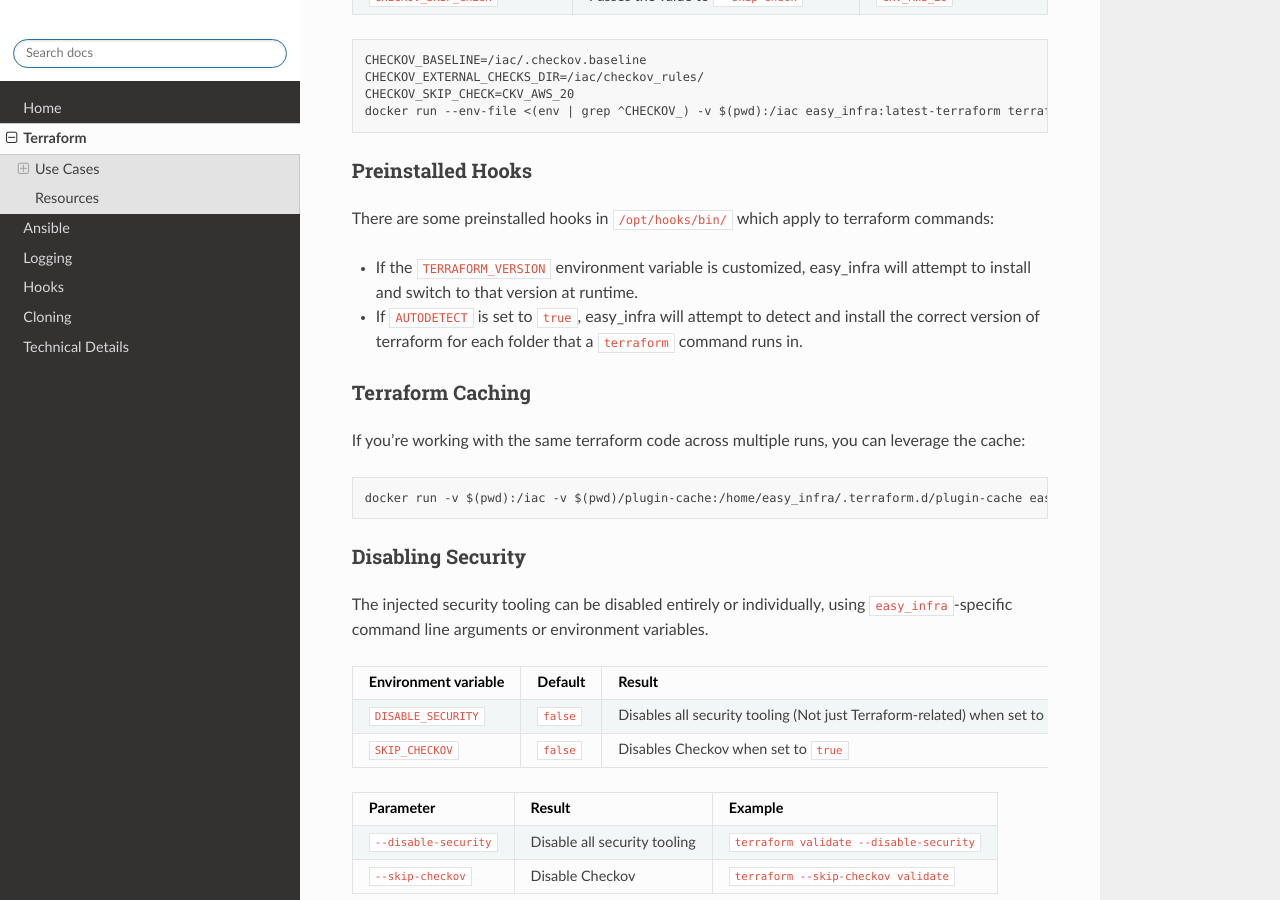
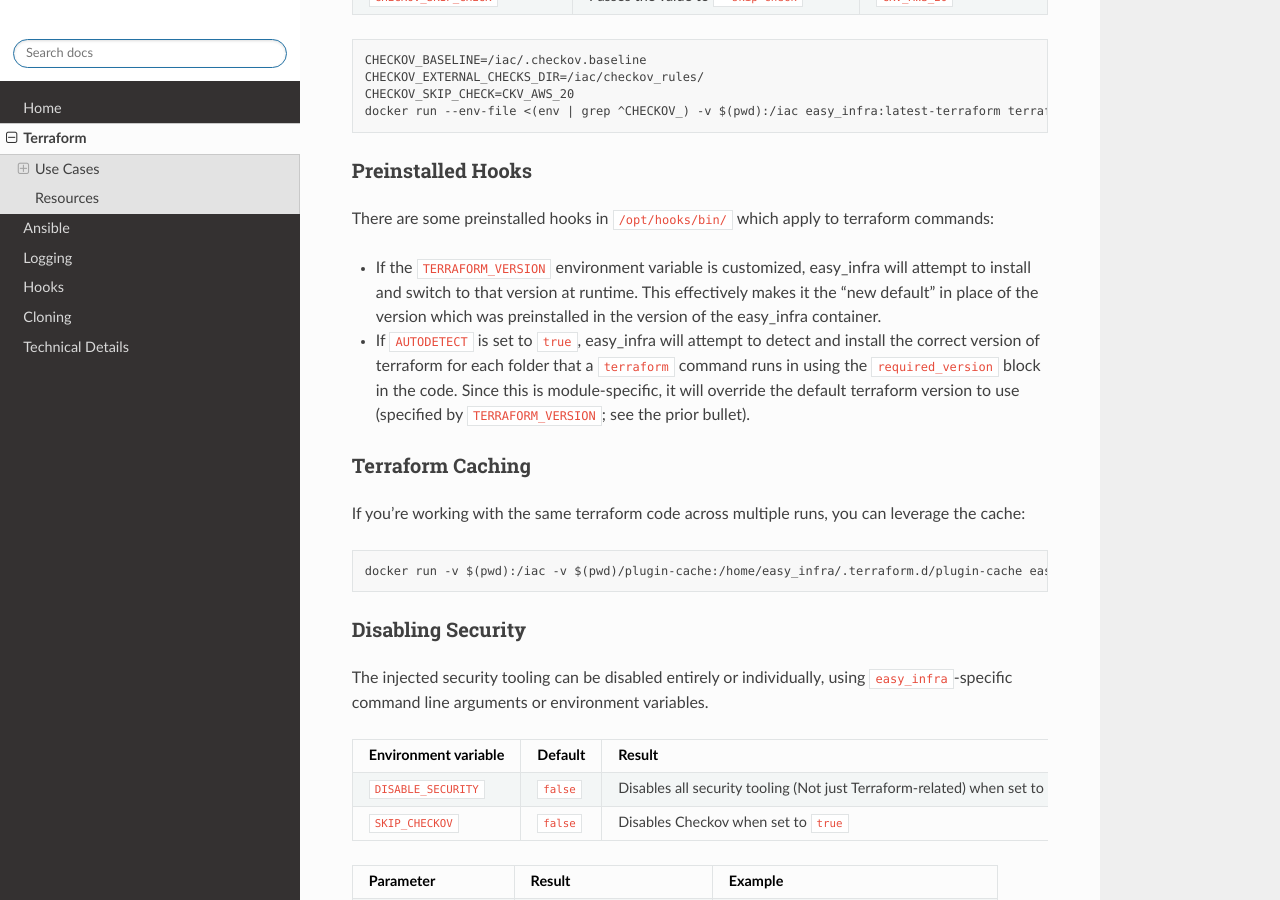
Before and after one commit to SeisoLLC/easy_infra, a Sphinx documentation site: the page built from docs/Terraform/index.rst, in a window 1280 px wide and 900 px high, scrolled down 879 px. Built offline with Sphinx 7.4.7 and the Read the Docs theme 2.0.0, drawn with Linux system fonts in a browser that asks for light colours.

Commit message:
docs: clarify the preinstalled terraform hooks

```diff
--- a/docs/Terraform/index.rst
+++ b/docs/Terraform/index.rst
@@ -50,9 +50,11 @@
 
 There are some preinstalled hooks in ``/opt/hooks/bin/`` which apply to terraform commands:
 
-* If the ``TERRAFORM_VERSION`` environment variable is customized, easy_infra will attempt to install and switch to that version at runtime.
+* If the ``TERRAFORM_VERSION`` environment variable is customized, easy_infra will attempt to install and switch to that version at runtime. This
+  effectively makes it the "new default" in place of the version which was preinstalled in the version of the easy_infra container.
 * If ``AUTODETECT`` is set to ``true``, easy_infra will attempt to detect and install the correct version of terraform for each folder that a
-  ``terraform`` command runs in.
+  ``terraform`` command runs in using the ``required_version`` block in the code. Since this is module-specific, it will override the default
+  terraform version to use (specified by ``TERRAFORM_VERSION``; see the prior bullet).
 
 
 Terraform Caching
```
